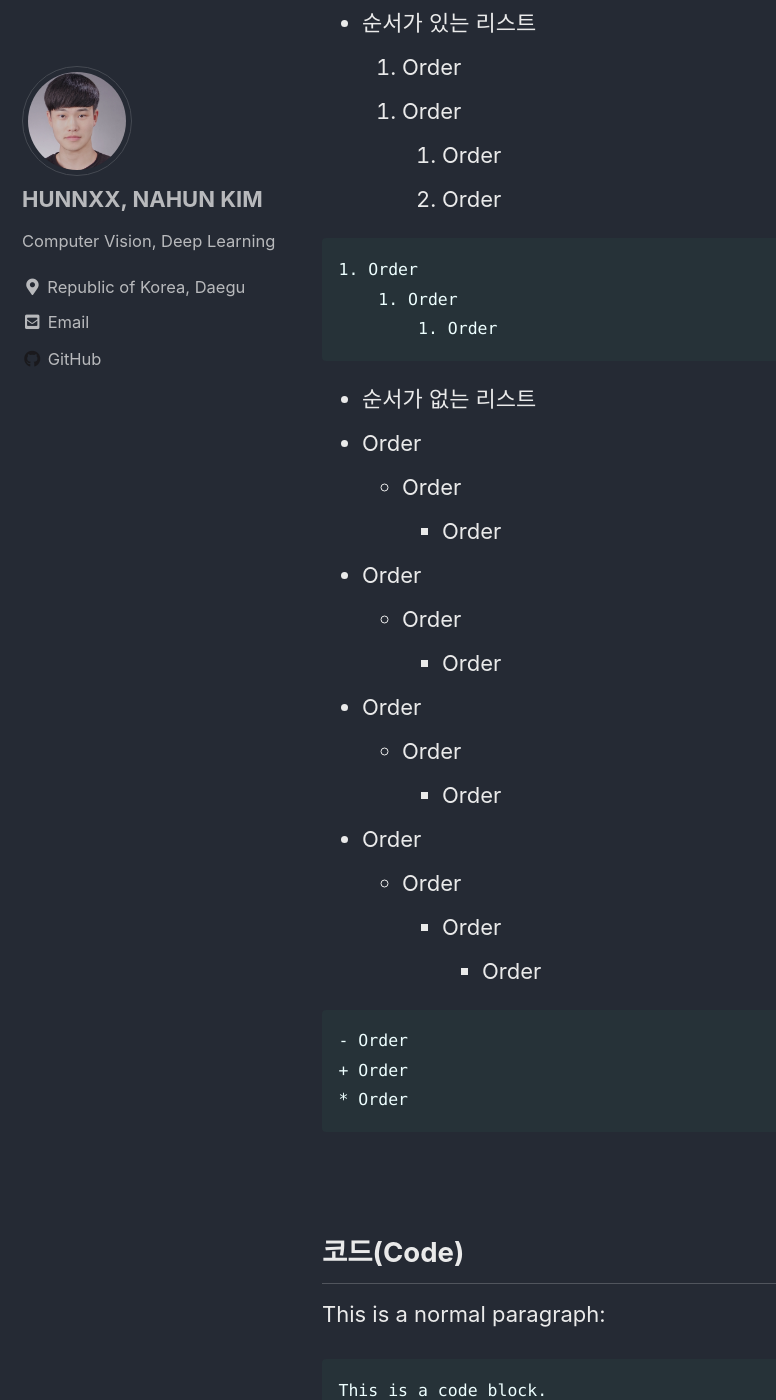
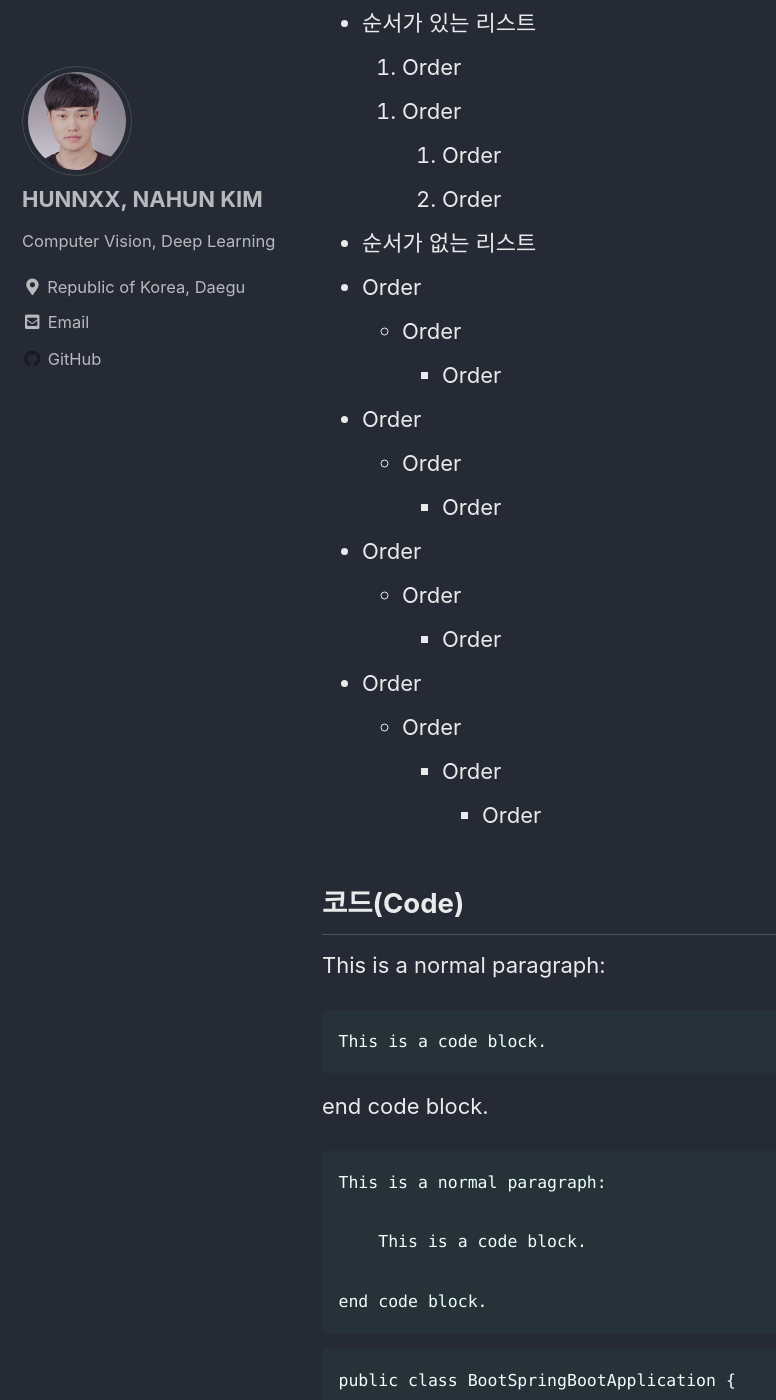
Before and after one commit to hunnxx/hunnxx.github.io, a Jekyll site: the page built from _posts/2020-08-01-practice.md, in a window 1280 px wide and 1400 px high, scrolled down 2075 px. Shown: the whole window, without its empty margins (0-776 px from the left). Built offline with Jekyll 4.4.1, drawn with Linux system fonts in a browser that asks for light colours; cached includes are drawn as plain includes.

Commit message:
Update 2020-08-01-practice.md

````diff
--- a/_posts/2020-08-01-practice.md
+++ b/_posts/2020-08-01-practice.md
@@ -78,11 +78,6 @@ HEAD1
         1. Order
 1. Order
 
-```
-1. Order
-    1. Order
-        1. Order
-```
 
 - 순서가 없는 리스트
 - Order
@@ -98,12 +93,6 @@ HEAD1
     - Order
         + Order
             + Order
-
-```
-- Order
-+ Order
-* Order
-```
 <br>
 
 
````
